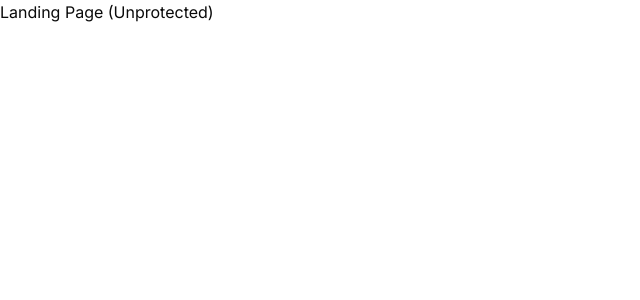
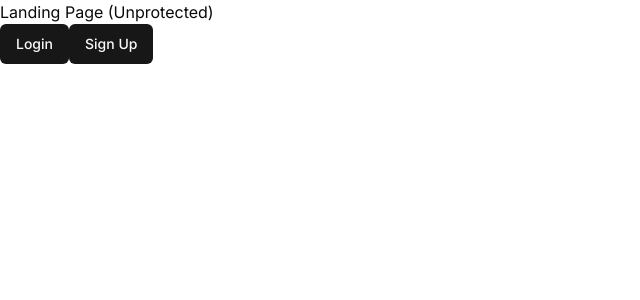
Before and after one commit to HasnyS/AI_BOT_MEDIA_GENERATOR_SITE, a Next.js app: page / in a window 1280 px wide. Shown: the top 300 px of the page, without its empty margins (0-640 px from the left). Built offline with nearby package versions, Linux system fonts and the light colour scheme.

Commit message:
added log in buttons

```diff
--- /dev/null
+++ b/app/(auth)/layout.tsx
@@ -0,0 +1,13 @@
+const AuthLayout =({
+    children
+}: {
+    children: React.ReactNode;
+}) => {
+    return (
+        <div className={"flex items-center justify-center h-full"}>
+            {children}
+        </div>
+    );
+}
+
+export default AuthLayout;
--- a/app/(dashboard)/(routes)/dashboard/page.tsx
+++ b/app/(dashboard)/(routes)/dashboard/page.tsx
@@ -1,7 +1,12 @@
 import Image from 'next/image'
 import {Button} from "@/components/ui/button"
+import {UserButton} from '@clerk/nextjs'
+
 export default function DashBoardPage() {
   return (
+      <div>
      <p> DashBoardPage (protected)</p>
+          <UserButton />
+      </div>
  )
 }
--- a/app/(landing)/page.tsx
+++ b/app/(landing)/page.tsx
@@ -1,9 +1,24 @@
 import Image from 'next/image'
 import {Button} from "@/components/ui/button"
+import Link from "next/link";
+
 export default function LandingPage() {
     return (
         <div>
             Landing Page (Unprotected)
+
+        <div>
+            <Link href={"/sign-in"}>
+            <Button>
+                Login
+            </Button>
+            </Link>
+            <Link href={"/sign-up"}>
+                <Button>
+                    Sign Up
+                </Button>
+            </Link>
+        </div>
         </div>
     )
 }
```
Also changed, not shown: 1 other file (tests, documents, lock files or other folders).
